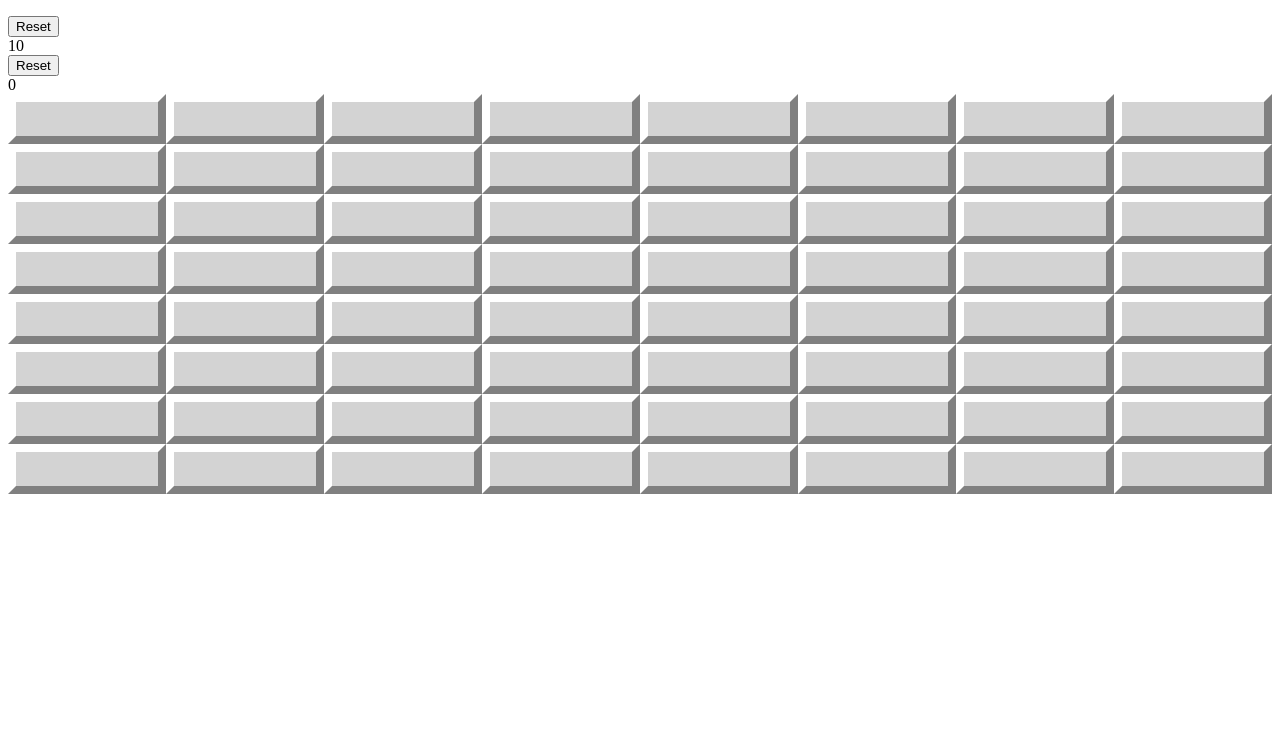
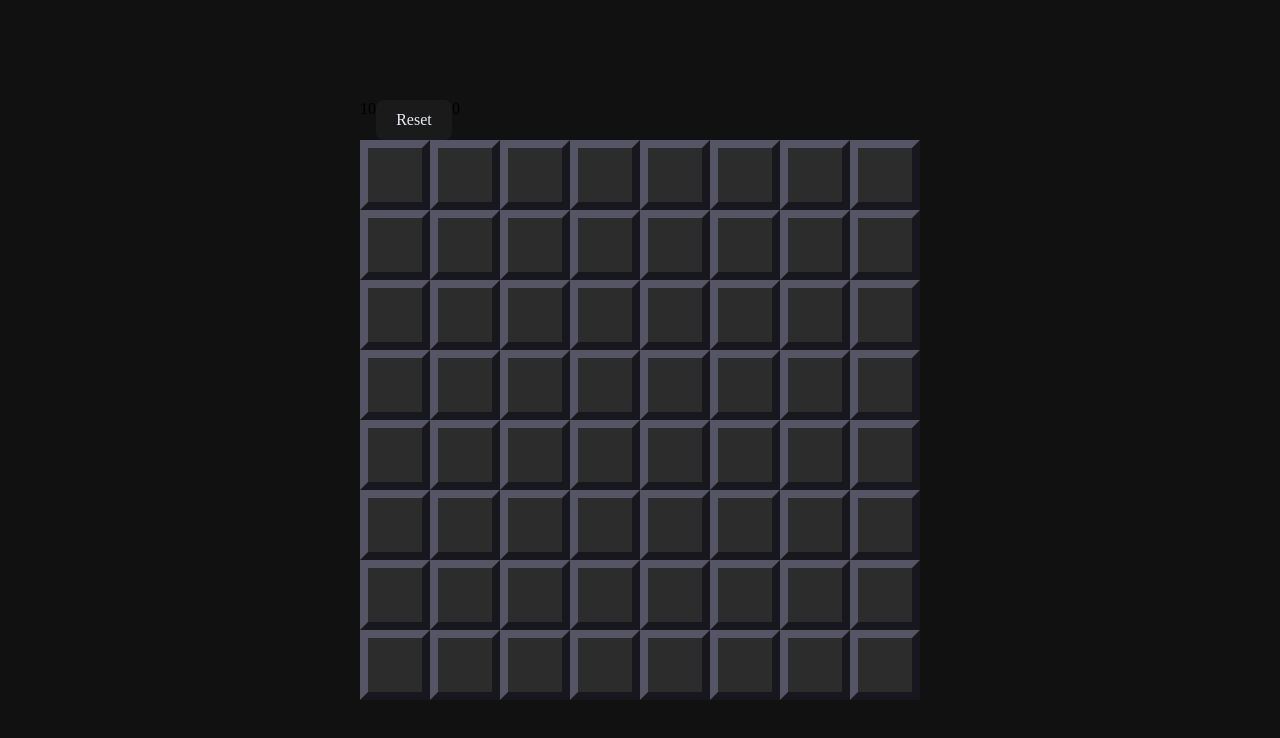
Before and after one commit to Animator55/minesweeper, a React (Vite) app: page / in a window 1280 px wide. Shown: the top 738 px of the page. Built offline with nearby package versions, Linux system fonts and the light colour scheme.

Commit message:
changed styles

```diff
--- a/src/App.tsx
+++ b/src/App.tsx
@@ -240,11 +240,14 @@ export default function App() {
           className={el.state}
           onClick={() => { if (gameState && el.state === "hide") viewPlace(el._id) }}
           onContextMenu={(e) => { if (gameState && el.state !== "view") placeFlag(e, el._id, el.state) }}
-          style={el.state === "view" ? { backgroundColor: el.bomb ? "red" : colorScale[el.number] } : {}}
+          style={el.state === "view" ? {
+            color: el.bomb ? "red" : colorScale[el.number],
+            borderColor: el.bomb ? "red" : colorScale[el.number]
+          } : {}}
         >
           {
             el.state === "view" ?
-              el.bomb ? <FontAwesomeIcon icon={faBomb} /> : el.number === 0 ? "" : el.number
+              el.bomb ? <FontAwesomeIcon icon={faBomb} /> : el.number === 0 ? "" : <h3>{el.number}</h3>
               : el.state !== "hide" && <FontAwesomeIcon icon={placeContent[el.state]} />
           }
         </button>
--- a/src/assets/App.css
+++ b/src/assets/App.css
@@ -1,17 +1,87 @@
+body {
+  display: flex;
+  align-items: center;
+  justify-content: center;
+  height: 100dvh;
+  margin: 0;
+  background-color: #111111;
+}
+header {
+  display: flex;
+}
+
+.pop {
+  position: absolute;
+  inset: 0;
+  backdrop-filter: blur(1px);
+  display: flex;
+  align-items: center;
+  justify-content: center;
+  z-index: 1;
+}
+.pop .content {
+  display: flex;
+  flex-direction: column;
+  gap: 2rem;
+  background-color: rgba(255, 255, 255, 0.411);
+  border-radius: 5px;
+  border: 1px solid rgb(190, 190, 190);
+  padding: 1.5rem 3rem;
+  align-items: center;
+}
+
+.pop:has(.title:empty){
+  display: none;
+}
+
+.pop .content > p:empty,
+.pop .content > .title:empty {
+  display: none;
+}
+.pop .content > .title {
+  font-size: 1.5rem;
+}
+
 .map {
   display: grid;
+  width: 80dvw;
+  max-width: calc(70px*8);
 }
 
 .map button {
-  padding: 0.5rem;
-  height: 50px;
-  border: 1px solid black;
-  background-color: lightgray;
+  display: flex;
+  align-items: center;
+  justify-content: center;
+  height: 10dvw;
+  max-height: 70px;
+  border: 2px solid rgb(126, 121, 175);
+  background-color: rgb(44, 44, 44);
 }
 
 .map button.hide {
-  border-top: 8px solid white;
-  border-left: 8px solid white;
-  border-bottom: 8px solid gray;
-  border-right: 8px solid gray;
+  border-top: 8px solid rgb(85, 85, 102);
+  border-left: 8px solid rgb(85, 85, 102);
+  border-bottom: 8px solid rgb(24, 23, 29);
+  border-right: 8px solid rgb(24, 23, 29);
 }
+
+
+.button {
+  border-radius: 8px;
+  border: 1px solid transparent;
+  padding: 0.6em 1.2em;
+  font-size: 1em;
+  font-weight: 500;
+  font-family: inherit;
+  background-color: #1a1a1a;
+  color: rgb(235, 237, 247);
+  cursor: pointer;
+  transition: border-color 0.25s;
+}
+.button:hover {
+  border-color: #646cff;
+}
+.button:focus,
+.button:focus-visible {
+  outline: 4px auto -webkit-focus-ring-color;
+}
```
